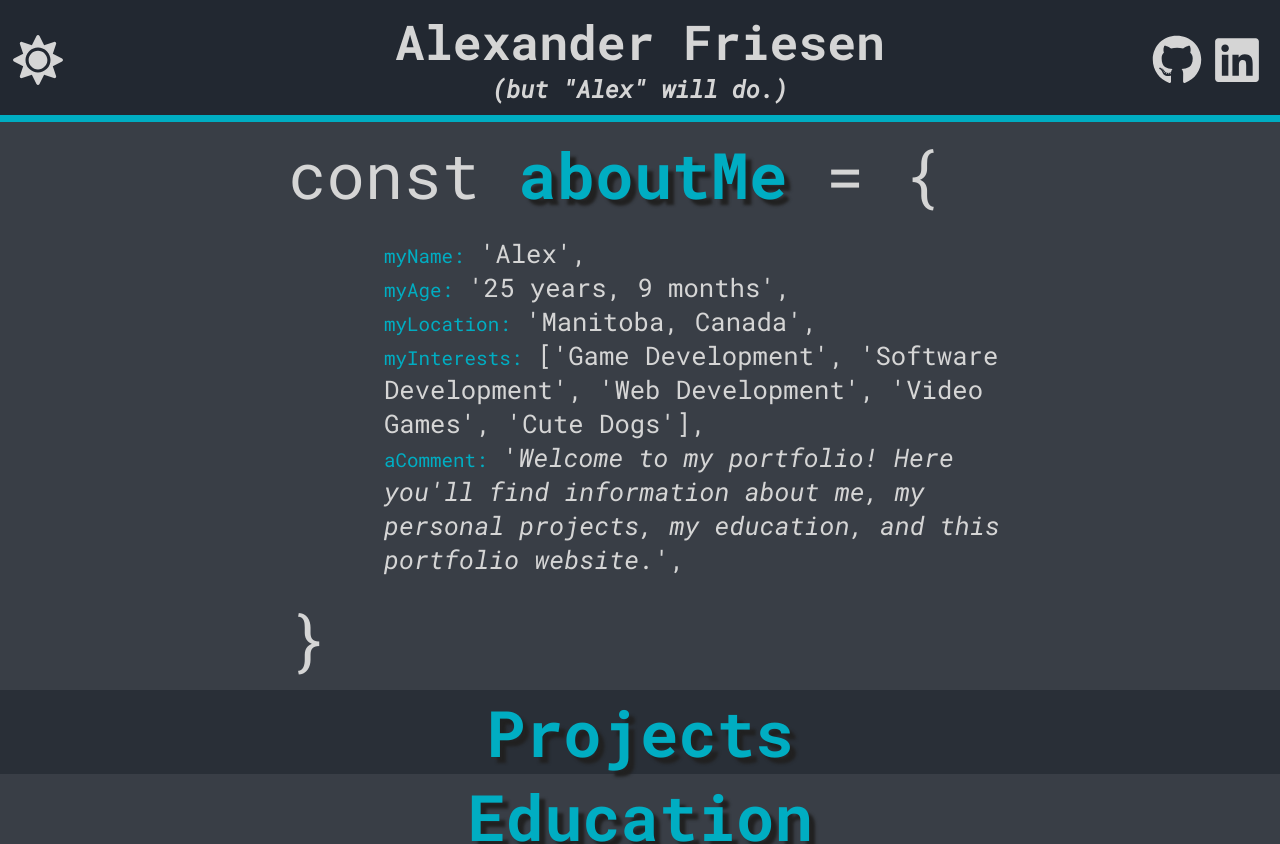
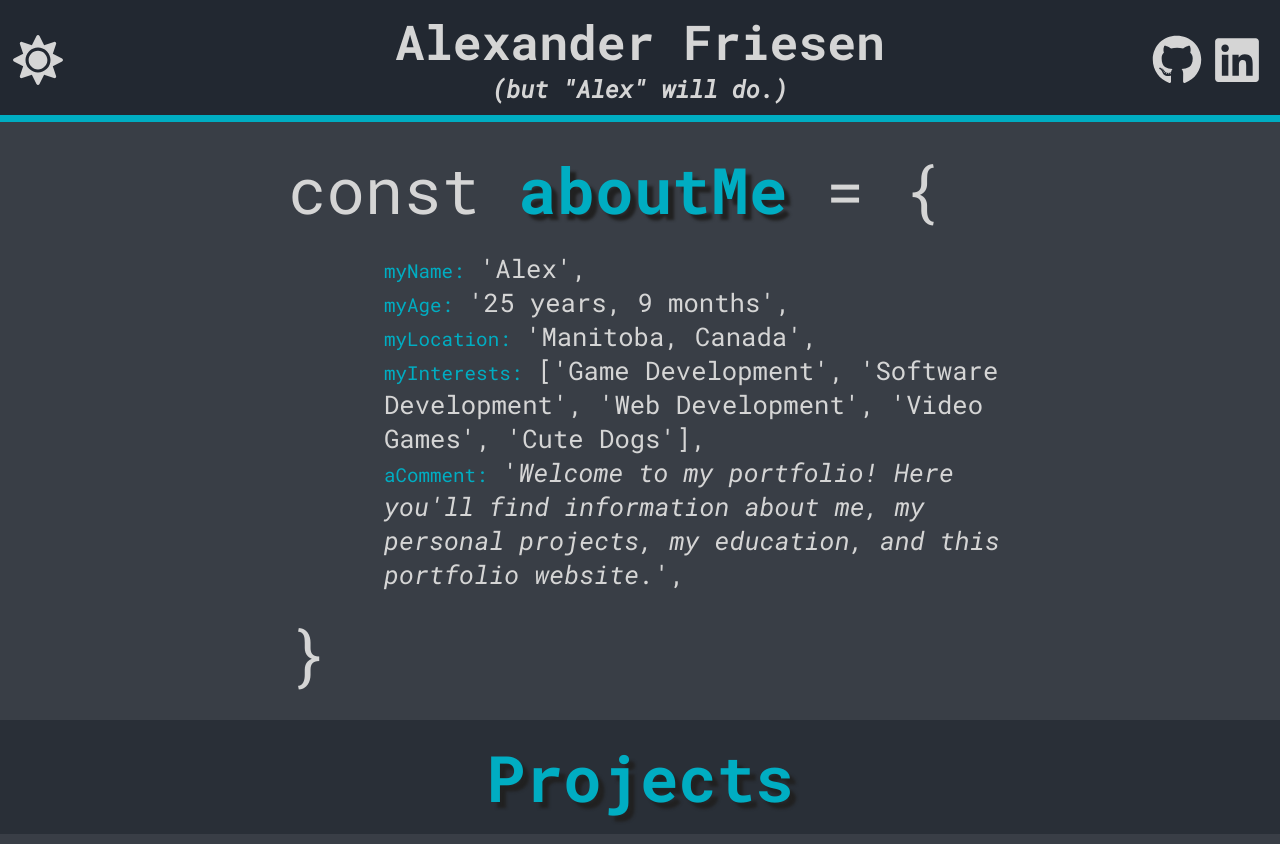
Before and after one commit to TritoLL/react-portfolio, a React (Create React App) app: page / in a window 1280 px wide. Shown: the top 844 px of the page. Built offline with nearby package versions, Linux system fonts and the light colour scheme.

Commit message:
add padding to section

```diff
--- a/src/styles/GlobalStyle.js
+++ b/src/styles/GlobalStyle.js
@@ -56,6 +56,10 @@ export const GlobalStyle = createGlobalStyle`
         display: none;
     }
 
+    section {
+        padding: 15px 0px;
+    }
+
     section:nth-child(odd) {
         background-color: ${(props) => props.theme.main}AA;
     }
```
